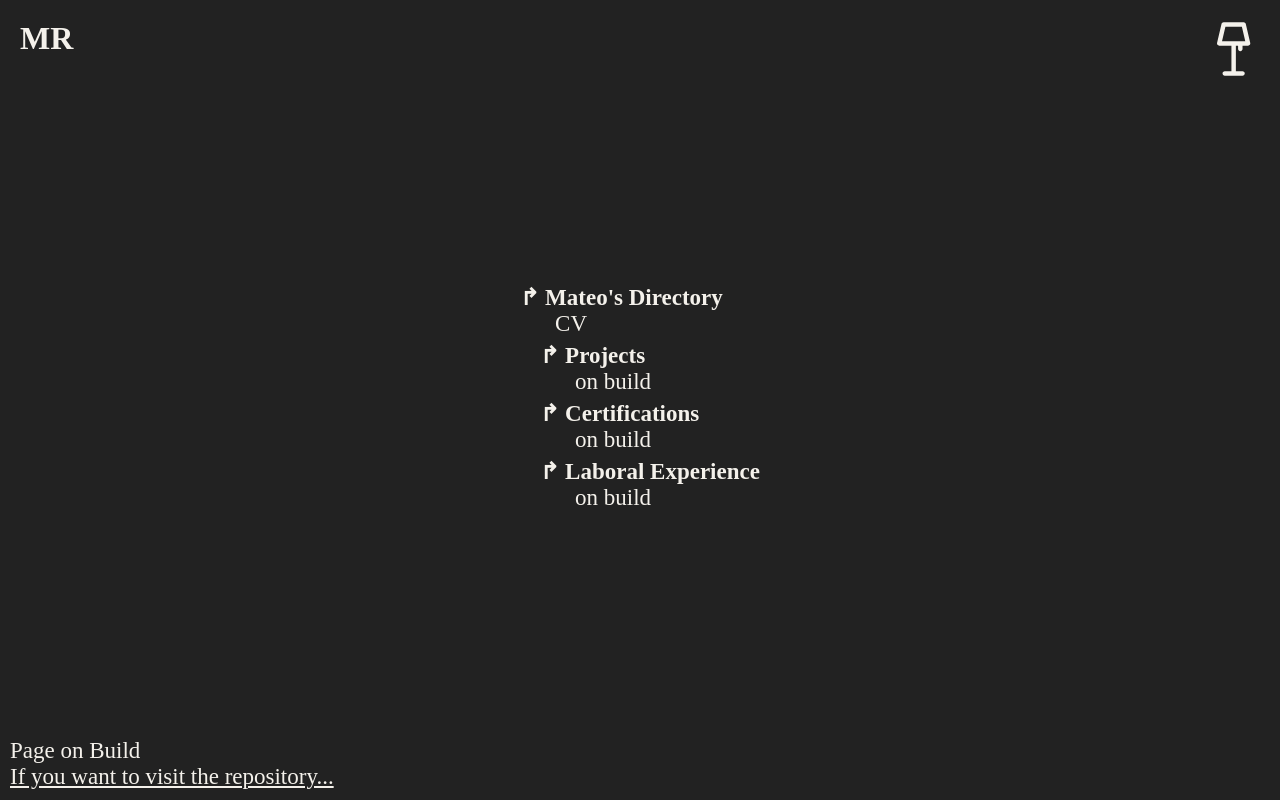
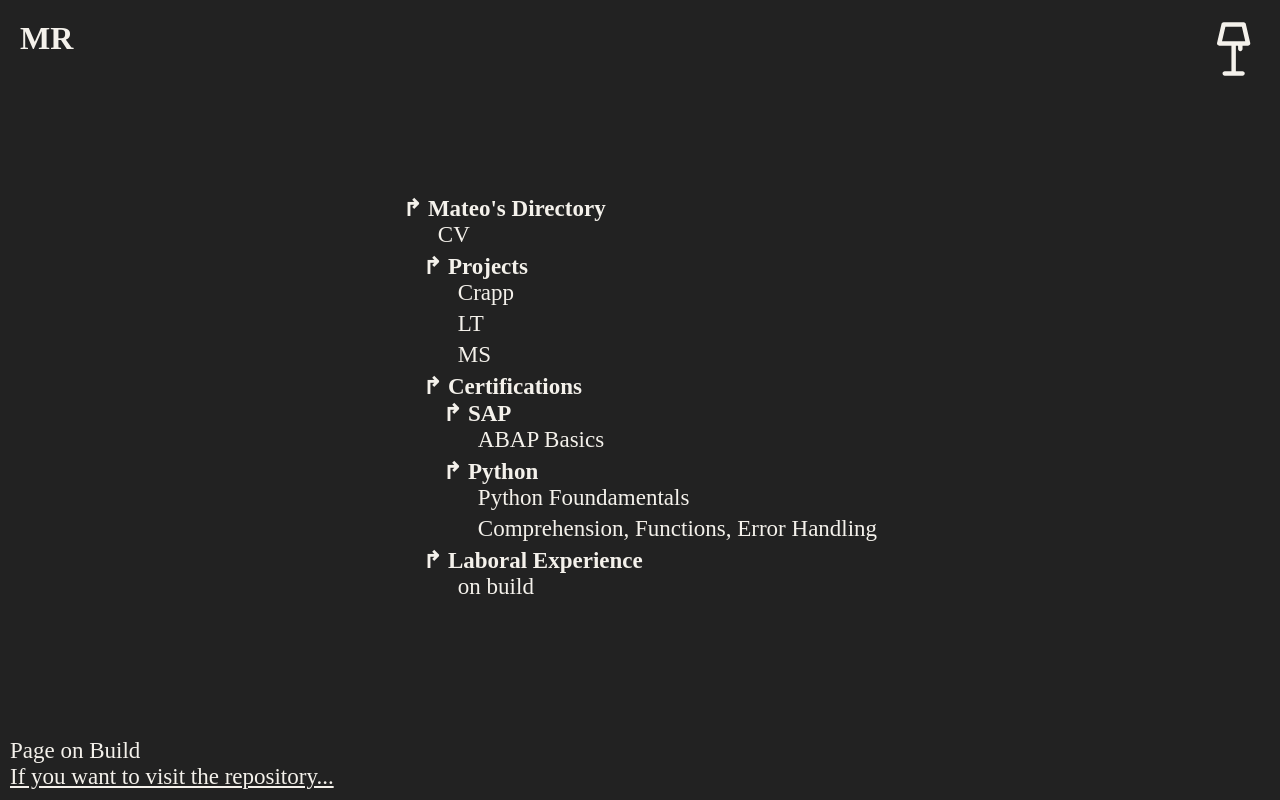
Before and after one commit to MateoR-gif/Portfolio, a React (Vite) app: page / in a window 1280 px wide. Built offline with nearby package versions, Linux system fonts and the light colour scheme.

Commit message:
Adding Projects and Certifications

```diff
--- a/src/pages/about/content.jsx
+++ b/src/pages/about/content.jsx
@@ -1,13 +1,20 @@
 import PDFViewer from "../home/components/PDFViewer";
+import ProjectViewer from "../home/components/ProjectViewer";
 
 export default function Content({ info }) {
   const { type } = info;
   switch (type) {
-    case 'CV':
+    case 'PDF':
       return (
         <>
           <PDFViewer info={info} />
         </>
       )
+    case 'Project':
+      return(
+        <>
+          <ProjectViewer info={info} />
+        </>
+      )
   }
 }
--- a/src/pages/home/components/PDFViewer.jsx
+++ b/src/pages/home/components/PDFViewer.jsx
@@ -1,8 +1,8 @@
 export default function PDFViewer({ info }) {
-  const { name, url } = info;
+  const { largeName, url, name } = info;
   return (
     <div className="PDFViewer">
-      <h1>Curriculum Vitae</h1>
+      <h1>{largeName}</h1>
       <div style={{ width: '100%', height: '90%' }}>
         <iframe src={url} title={name} style={{ width: '100%', height: '100%' }} allow="autoplay"/>
       </div>
--- /dev/null
+++ b/src/pages/home/components/ProjectViewer.jsx
@@ -0,0 +1,13 @@
+export default function ProjectViewer({ info }) {
+    const { largeName, description, url } = info;
+    console.log(url)
+    return (
+        <div className="ProjectViewer">
+            <h2>{largeName}</h2>
+            <p>{description}</p>
+            {url
+                ? <a target="_blank" rel="noreferrer" href={url} >Github Repository</a>
+                : null}
+        </div>
+    )
+}
--- a/src/pages/home/components/folder.jsx
+++ b/src/pages/home/components/folder.jsx
@@ -15,13 +15,15 @@ export function Folder({ name, files, subfolders, handleContentInfo }) {
       {isOpen && (
         <ul className="folder-list">
           {files.map((file) => (
-            <li key={file.name} className="file">
+            <li key={file.name} className="file link">
               <a
                 onClick={() =>
                   handleContentInfo({
                     name: file.name,
                     type: file.type,
+                    largeName: file.largeName,
                     url: file.url,
+                    description: file.description
                   })
                 }
               >
--- a/src/pages/home/components/folderStructure.jsx
+++ b/src/pages/home/components/folderStructure.jsx
@@ -1,16 +1,70 @@
 export const folderStructure = {
     name: "Mateo's Directory",
-    files: [{ name: 'CV', type: 'CV', url: "https://drive.google.com/file/d/14B0lbWCsl4p-w2VN938hhSi8PC36Ciex/preview" }],
+    files: [{
+        name: 'CV',
+        type: 'PDF',
+        largeName: 'Curriculum Vitae',
+        url: "https://drive.google.com/file/d/14B0lbWCsl4p-w2VN938hhSi8PC36Ciex/preview",
+        description: ""
+    }],
     subfolders: [
         {
             name: 'Projects',
-            files: [{ name: 'on build' }],
+            files: [{
+                name: 'Crapp',
+                type: 'Project',
+                largeName: 'Crapp',
+                url: "",
+                description: "This project consists of a garbage collection ticket generator in sectors where its accumulation is critical, so that collectors prioritize these sectors. Implemented Technologies: React - Firebase - Java Springboot"
+            },
+            {
+                name: "LT",
+                type: 'Project',
+                largeName: "Let's Talk",
+                url: "https://github.com/MateoR-gif/LT-Front",
+                description: "This is an easy-to-use real-time chat. Implemented Technologies: React, MongoDB, ExpressJS, Web Sockets."
+            },
+            {
+                name: "MS",
+                type: "Project",
+                largeName: "Movie Searcher",
+                url: "https://github.com/MateoR-gif/MovieSearcher-React",
+                description: "This is a movie sarcher, using a public API. Implemented Technologies: ReactJS."
+            }],
             subfolders: [],
         },
         {
             name: 'Certifications',
-            files: [{ name: 'on build' }],
-            subfolders: [],
+            files: [],
+            subfolders: [{
+                name: 'SAP',
+                files: [{
+                    name: 'ABAP Basics',
+                    type: 'PDF',
+                    largeName: 'SAP Iniciación a la Programación',
+                    url: "https://drive.google.com/file/d/1dvyS4t_xdGFvjFijARdbiCD2Q7ht8iAQ/preview",
+                    description: ""
+                }],
+                subfolders: []
+            },
+            {
+                name: 'Python',
+                files: [{
+                    name: 'Python Foundamentals',
+                    type: 'PDF',
+                    largeName: 'Fundamentos de Python',
+                    url: "https://drive.google.com/file/d/19lKziF6GtZsOM9ZBYcZu9inIfnjSc6s1/preview",
+                    description: ""
+                },
+                {
+                    name: 'Comprehension, Functions, Error Handling',
+                    type: 'PDF',
+                    largeName: 'Python: Comprehensions, funciones y manejo de errores.',
+                    url: "https://drive.google.com/file/d/1_M6Juugw4XIdbWY_8NvF9DZMUNGjQoKf/preview",
+                    description: ""
+                }],
+                subfolders: []
+            }],
         },
         {
             name: 'Laboral Experience',
--- a/src/pages/home/css/home.css
+++ b/src/pages/home/css/home.css
@@ -30,7 +30,7 @@
 }
 
 article{
-  height: 100%;
+  height: 80%;
   display: flex;
   flex-direction: column;
   justify-content: center;
@@ -40,5 +40,26 @@ article{
 
 .PDFViewer{
   height: 100%;
+  width: 100%;
+}
+
+.ProjectViewer{
+  max-height: 100%;
   width: 90%;
+
+  @media (min-width: 1024px) {
+    width: 70%; /* Aumento adicional del tamaño de la fuente para pantallas aún más grandes */
+  }
 }
+
+iframe{
+  border: none;
+}
+
+.link{
+  cursor: pointer;
+}
+
+.link:hover{
+  text-decoration: underline;
+}
--- a/src/pages/home/home.jsx
+++ b/src/pages/home/home.jsx
@@ -10,7 +10,6 @@ export default function Home() {
   const [contentInfo, setContentInfo] = useState();
 
   const handleContentInfo = (info) => {
-    console.log('me hicieron clic')
     setContentInfo(info)
     setIsContentShow(true)
   }
@@ -19,7 +18,8 @@ export default function Home() {
     return (
       <article>
         <Content info={contentInfo} />
-        <p className='goback' onClick={() => setIsContentShow(false)}>{'Go back'}</p>
+        <br />
+        <p className='goback link' onClick={() => setIsContentShow(false)}>{'Go back'}</p>
       </article>
     )
   }
```
